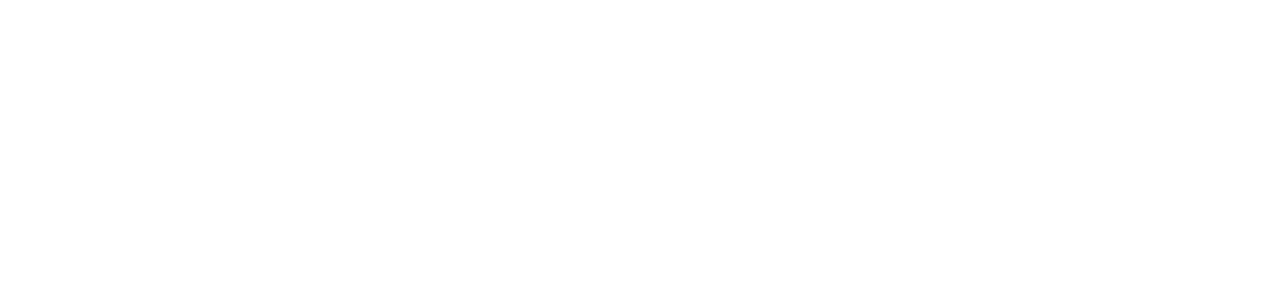
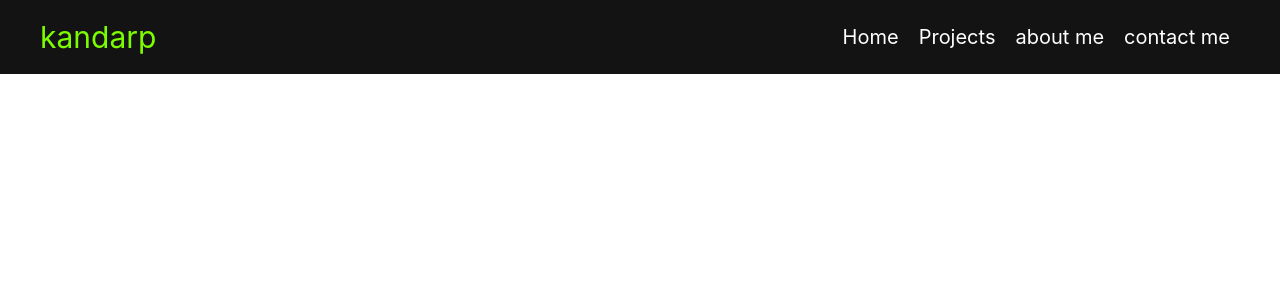
Before and after one commit to kandarp43/portfolio-NEXT, a Next.js app: page / in a window 1280 px wide. Shown: the top 300 px of the page. Built offline with nearby package versions, Linux system fonts and the light colour scheme.

Commit message:
init files and making navbar

```diff
--- /dev/null
+++ b/Components/NavBar/NavBar.js
@@ -0,0 +1,15 @@
+function NavBar() {
+  return (
+    <div className='nav'>
+      <div className='nav-title'>kandarp</div>
+      <div className='nav-routes'>
+        <div className='sub-routes'>Home</div>
+        <div className='sub-routes'>Projects</div>
+        <div className='sub-routes'>about me</div>
+        <div className='sub-routes'>contact me </div>
+      </div>
+    </div>
+  )
+}
+
+export default NavBar
--- /dev/null
+++ b/Components/NavBar/navbar.css
@@ -0,0 +1,20 @@
+.nav {
+    display: flex;
+    align-items: center;
+    justify-content: space-between;
+    padding: 15px 40px;
+    background: #131313;
+    color: #fff;
+    font-size: 20px;
+  }
+  .nav-title {
+    font-size: 30px;
+    color: lawngreen;
+  }
+  .nav-routes {
+    display: flex;
+    flex-wrap: wrap;
+  }
+  .sub-routes {
+    padding: 10px;
+  }
--- a/pages/_app.js
+++ b/pages/_app.js
@@ -1,4 +1,5 @@
 import '../styles/globals.css'
+import '../Components/NavBar/navbar.css'
 
 function MyApp({ Component, pageProps }) {
   return <Component {...pageProps} />
--- a/pages/index.js
+++ b/pages/index.js
@@ -1,10 +1,13 @@
 import Head from 'next/head'
 import Image from 'next/image'
+import NavBar from '../Components/NavBar/NavBar'
 
 export default function Home() {
   return (
     <div>
-      <div className='main'></div>
+      <div>
+        <NavBar />
+      </div>
     </div>
   )
 }
--- a/styles/globals.css
+++ b/styles/globals.css
@@ -13,4 +13,5 @@ a {
 
 * {
   box-sizing: border-box;
+  user-select: none;
 }
```
Also changed, not shown: Components/NavBar.js (deleted, +0 -12 lines), Components/HeroSection/HeroSection.js (renamed from Components/HeroSection.js), 1 other file (tests, documents, lock files or other folders).
